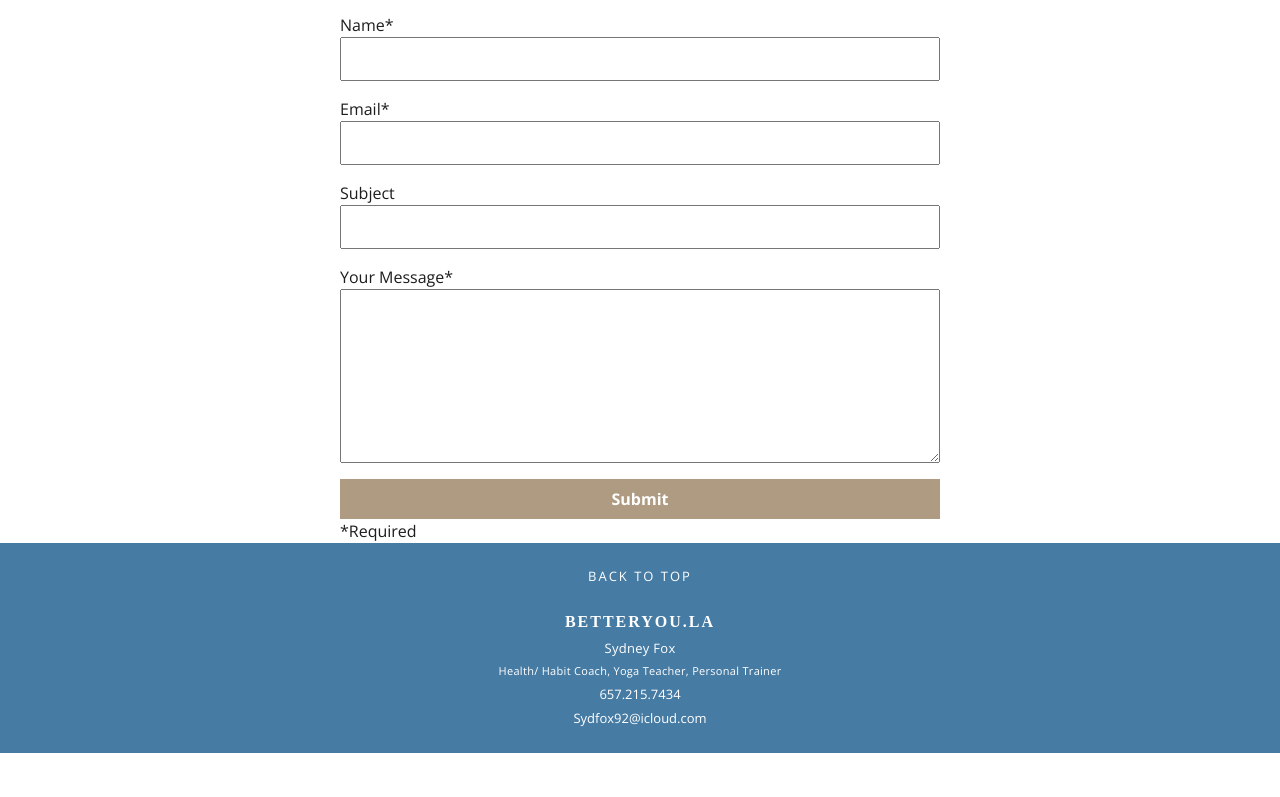
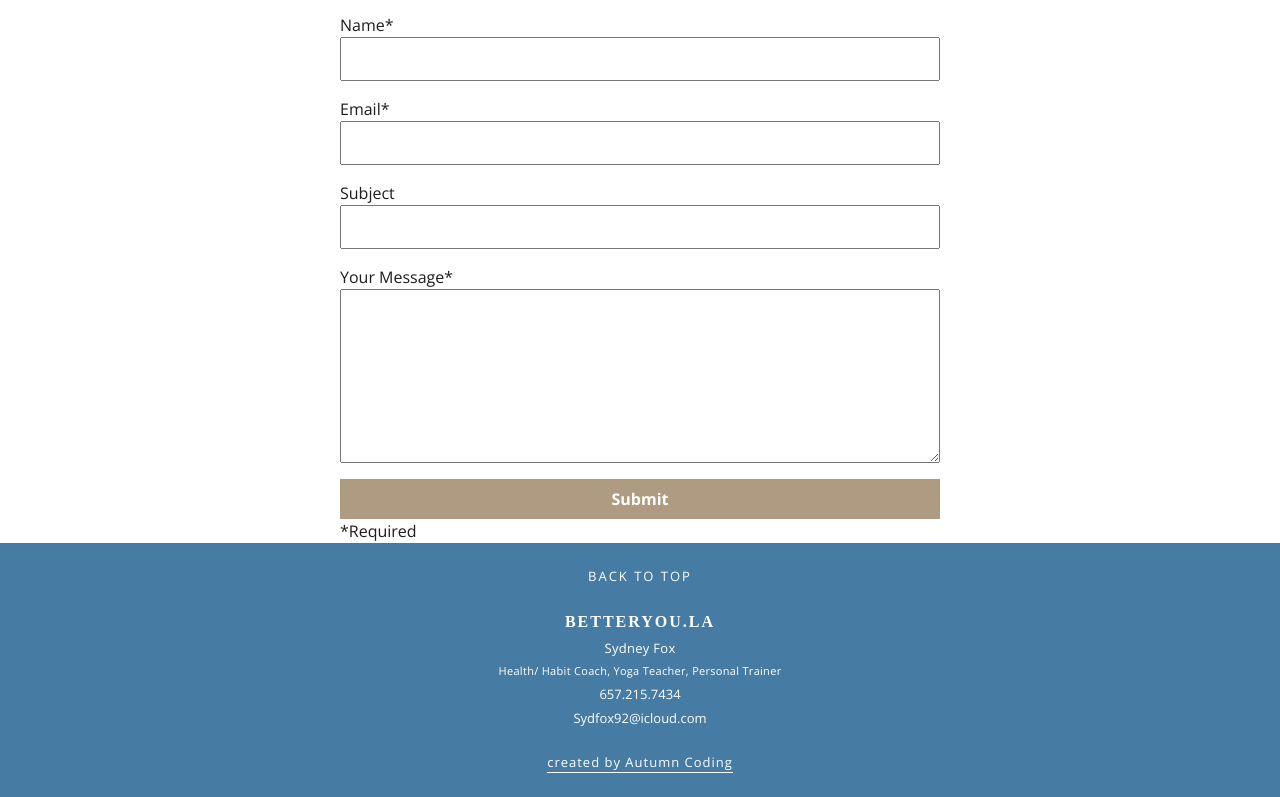
Before and after one commit to greentie12/betterYou, a plain HTML site: page index.html in a window 1280 px wide. Shown: the part 3303-4100 px from the top of the page. Before the commit the page ends 4056 px from the top, so only its background shows below. Drawn offline with nearby package versions, Linux system fonts and the light colour scheme; files whose address does not match are found by name; a web font is replaced by a local one.

Commit message:
footer update ver2

```diff
--- a/css/style.css
+++ b/css/style.css
@@ -318,6 +318,13 @@ footer p {
   font-weight: 600;
   letter-spacing: 2px;
   font-size: 1rem;
+}
+
+.create {
+  display: inline-block;
+  padding-top: 1.5rem;
+  letter-spacing: 1px;
+  border-bottom: 1px solid white;
 }
 
 @media (max-width: 991.98px) {
--- a/index.html
+++ b/index.html
@@ -264,6 +264,7 @@
           >Sydfox92@icloud.com</a
         >
       </div>
+      <p class="create">created by Autumn Coding</p>
     </footer>
 
     <script src="js/jquery-3.3.1.min.js"></script>
```
